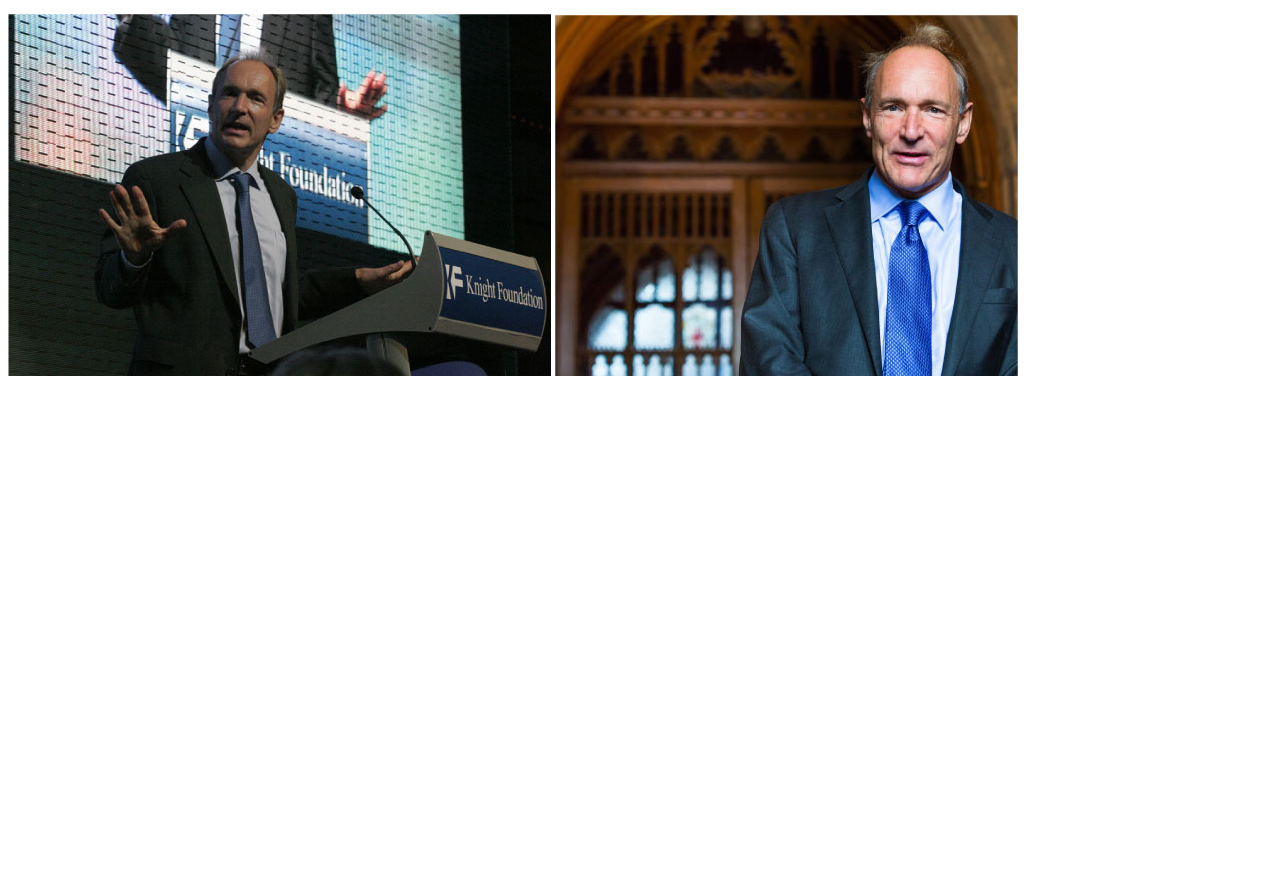
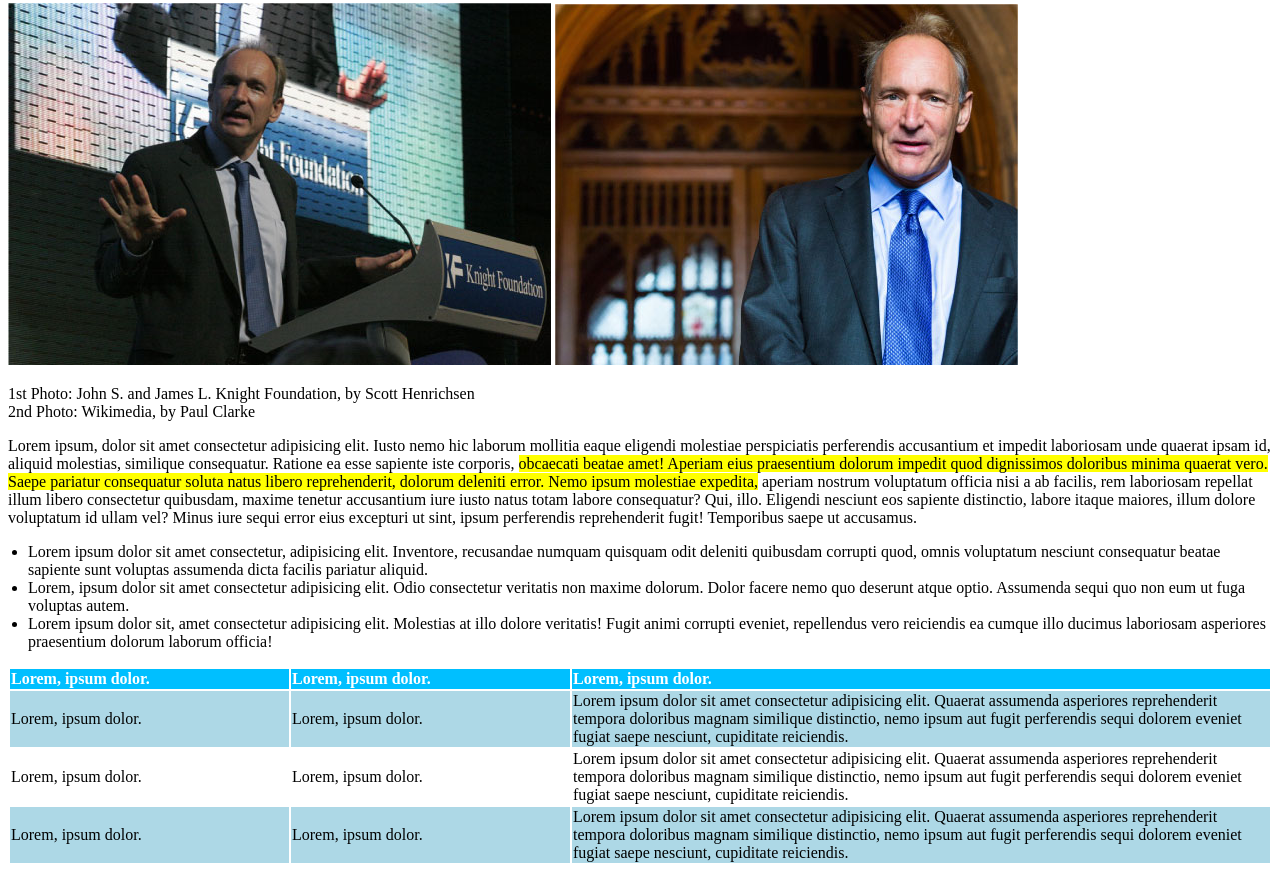
Before and after one commit to ManuelBravaccini/html-css-booleaner, a plain HTML site: page index.html in a window 1280 px wide. Shown: the part 392-1265 px from the top of the page. Before the commit the page ends 800 px from the top, so only its background shows below. Drawn offline with Linux system fonts and the light colour scheme.

Commit message:
Implemented unordered list and table

```diff
--- a/index.html
+++ b/index.html
@@ -24,9 +24,60 @@
             </div>
         </header>
         <section>
-            <img src="img/tim-1.jpg" alt="">
-            <img src="img/tim-2.jpg" alt="">
+            <img src="img/tim-1.jpg" alt="John S. and James L. Knight Foundation, by Scott Henrichsen">
+            <img src="img/tim-2.jpg" alt="Wikimedia, by Paul Clarke">
         </section>
+        <p>1st Photo: John S. and James L. Knight Foundation, by Scott Henrichsen <br>
+        2nd Photo: Wikimedia, by Paul Clarke</p>
+        <p>
+        Lorem ipsum, dolor sit amet consectetur adipisicing elit. Iusto nemo hic laborum mollitia eaque eligendi molestiae perspiciatis perferendis accusantium et impedit laboriosam unde quaerat ipsam id, aliquid molestias, similique consequatur.
+        Ratione ea esse sapiente iste corporis, <mark>obcaecati beatae amet! Aperiam eius praesentium dolorum impedit quod dignissimos doloribus minima quaerat vero. Saepe pariatur consequatur soluta natus libero reprehenderit, dolorum deleniti error.
+        Nemo ipsum molestiae expedita,</mark> aperiam nostrum voluptatum officia nisi a ab facilis, rem laboriosam repellat illum libero consectetur quibusdam, maxime tenetur accusantium iure iusto natus totam labore consequatur? Qui, illo.
+        Eligendi nesciunt eos sapiente distinctio, labore itaque maiores, illum dolore voluptatum id ullam vel? Minus iure sequi error eius excepturi ut sint, ipsum perferendis reprehenderit fugit! Temporibus saepe ut accusamus.</p>
+
+        <ul>
+            <li>Lorem ipsum dolor sit amet consectetur, adipisicing elit. Inventore, recusandae numquam quisquam odit deleniti quibusdam corrupti quod, omnis voluptatum nesciunt consequatur beatae sapiente sunt voluptas assumenda dicta facilis pariatur aliquid.</li>
+            <li>Lorem, ipsum dolor sit amet consectetur adipisicing elit. Odio consectetur veritatis non maxime dolorum. Dolor facere nemo quo deserunt atque optio. Assumenda sequi quo non eum ut fuga voluptas autem.</li>
+            <li>Lorem ipsum dolor sit, amet consectetur adipisicing elit. Molestias at illo dolore veritatis! Fugit animi corrupti eveniet, repellendus vero reiciendis ea cumque illo ducimus laboriosam asperiores praesentium dolorum laborum officia!</li>
+        </ul>
+        <table>
+            <thead>
+                <tr>
+                    <th>Lorem, ipsum dolor.</th>
+                    <th>Lorem, ipsum dolor.
+                    <th>Lorem, ipsum dolor.</th>
+                </tr>
+            </thead>
+            <tbody>
+                <tr class="row1">
+                    <td>Lorem, ipsum dolor.</td>
+                    <td>Lorem, ipsum dolor.</td>
+                    <td>Lorem ipsum dolor sit amet consectetur adipisicing elit. Quaerat assumenda asperiores reprehenderit tempora doloribus magnam similique distinctio, nemo ipsum aut fugit perferendis sequi dolorem eveniet fugiat saepe nesciunt, cupiditate reiciendis.</td>
+                </tr>
+                <tr>
+                    <td>Lorem, ipsum dolor.</td>
+                    <td>Lorem, ipsum dolor.</td>
+                    <td>Lorem ipsum dolor sit amet consectetur adipisicing elit. Quaerat assumenda asperiores reprehenderit tempora doloribus magnam similique distinctio, nemo ipsum aut fugit perferendis sequi dolorem eveniet fugiat saepe nesciunt, cupiditate reiciendis.</td>
+                </tr>
+                <tr class="row1">
+                    <td>Lorem, ipsum dolor.</td>
+                    <td>Lorem, ipsum dolor.</td>
+                    <td>Lorem ipsum dolor sit amet consectetur adipisicing elit. Quaerat assumenda asperiores reprehenderit tempora doloribus magnam similique distinctio, nemo ipsum aut fugit perferendis sequi dolorem eveniet fugiat saepe nesciunt, cupiditate reiciendis.</td>
+                </tr>
+            </tbody>
+        </table>
+
+
+
+
+
+
+
+
+
+
+
+
     </main>
     <footer>
 
--- a/styles/style.css
+++ b/styles/style.css
@@ -17,9 +17,32 @@
 
 h2{
     margin-top: 0%;
+    font-size: 20px;
     color: grey;
 }
 
 #the_booleaner{
     color: deepskyblue;
 }
+
+ul{
+    padding-left: 20px;
+}
+
+table{
+    width: 100%;
+    text-align: left;
+}
+
+thead{
+    background-color: deepskyblue;
+    color: white;
+}
+
+th,td{
+    max-width: 350px;
+}
+
+.row1{
+    background-color: lightblue;
+}
```
